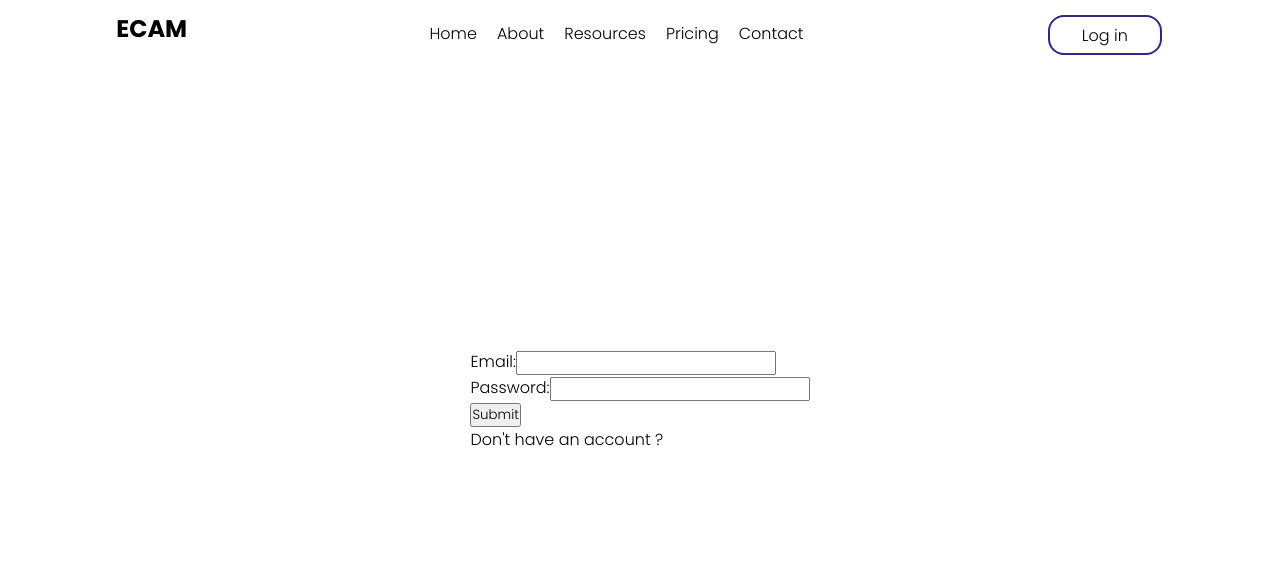
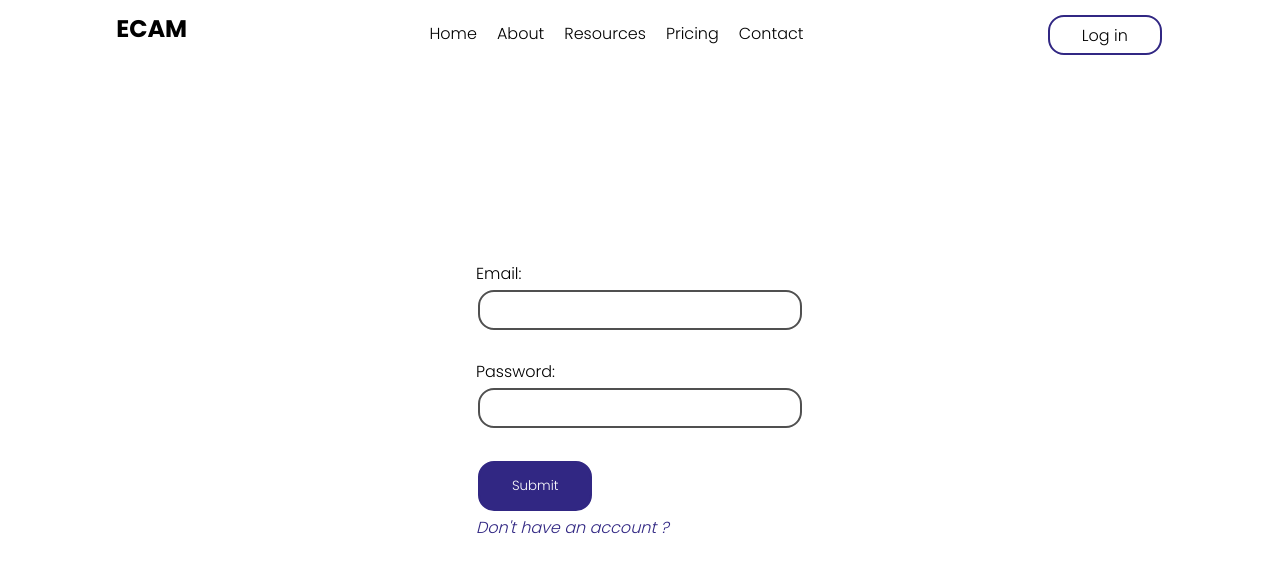
Before and after one commit to thib-web3/StocksManagmentApp, a Next.js app: page /auth/login in a window 1280 px wide. Shown: the top 572 px of the page. Built offline with nearby package versions, Linux system fonts and the light colour scheme.

Commit message:
working on connection

```diff
--- a/src/pages/auth/login.tsx
+++ b/src/pages/auth/login.tsx
@@ -1,4 +1,4 @@
-import { useContext, useState } from 'react';
+import { useState } from 'react';
 import Layout from '../components/layout';
 import styles from '@/styles/auth.module.css'
 import Link from 'next/link';
@@ -27,10 +27,6 @@ const Login = () => {
     const handleConnect = async () => {
         if (!isConnected) {
             await connect()
-            // TODO: set user id that i get from user
-
-        } else {
-            await disconnect()
         }
     };
 
@@ -48,15 +44,15 @@ const Login = () => {
             <form>
                 <label>
                     Email:
-                    <input type="email" value={email} onChange={(e) => setEmail(e.target.value)} />
+                    <input className='button' style={{ textAlign: 'left' }} type="email" value={email} onChange={(e) => setEmail(e.target.value)} />
                 </label>
                 <br />
                 <label>
                     Password:
-                    <input type="password" value={password} onChange={(e) => setPassword(e.target.value)} />
+                    <input className='button' style={{ textAlign: 'left' }} type="password" value={password} onChange={(e) => setPassword(e.target.value)} />
                 </label>
                 <br />
-                <button onClick={handleSubmit}>Submit</button>
+                <button onClick={handleSubmit} className='buttonCta'>Submit</button>
                 <Link href="/auth/register">
                     <p className={styles.register}>Don&apos;t have an account ?</p>
                 </Link>
--- a/src/pages/components/navbar.tsx
+++ b/src/pages/components/navbar.tsx
@@ -39,11 +39,20 @@ const Navbar = () => {
                         </li>
                     </ul>
                 </nav>
-                <Link href="/auth/login">
-                    <div className={styles.button}>
-                        {isConnected ? 'Logged in' : 'Log in'}
-                    </div>
-                </Link>
+                {!isConnected ?
+                    <Link href="/auth/login">
+                        <div className={styles.button}>
+                            Log in
+                        </div>
+                    </Link>
+                    :
+                    <Link href="/auth/logout">
+                        <div className={styles.button}>
+                            Logged in
+                        </div>
+                    </Link>
+
+                }
             </div>
         </div>
     );
--- a/src/styles/auth.module.css
+++ b/src/styles/auth.module.css
@@ -0,0 +1,8 @@
+.register {
+    font-style: italic;
+    color: #312783;
+}
+
+.register:hover {
+    text-decoration: underline;
+}
--- a/src/styles/globals.css
+++ b/src/styles/globals.css
@@ -28,3 +28,47 @@ a {
   color: inherit;
   text-decoration: none;
 }
+
+.buttonCta {
+  display: flex;
+  color: white;
+  flex-direction: row;
+  gap: 20px;
+  align-items: center;
+  border-radius: 16px;
+  background-color: #312783;
+  border: 2px solid #312783;
+  padding: 15px 32px;
+  text-align: center;
+  text-decoration: none;
+  margin: 4px 2px;
+  cursor: pointer;
+  height: 50px;
+}
+
+.buttonCta:hover {
+  background-color: #322783ef;
+  border: 2px solid #322783ef;
+}
+
+.button {
+  display: flex;
+  justify-content: center;
+  align-items: center;
+  border-radius: 16px;
+  border: 2px solid #505050;
+  padding: 15px 32px;
+  text-align: center;
+  text-decoration: none;
+  margin: 4px 2px;
+  cursor: pointer;
+  height: 40px;
+}
+
+.button:hover {
+  border: 2px solid #505050;
+}
+
+input:focus {
+  outline: none;
+}
```
Also changed, not shown: src/pages/auth/logout.tsx (added, +34 -0 lines).
